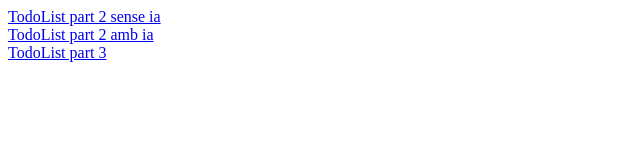
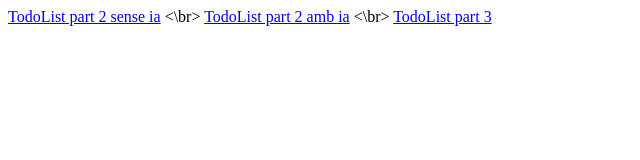
Before and after one commit to pepbote/index, a plain HTML site: page index.html in a window 1280 px wide. Shown: the whole page, without its empty margins (0-640 px from the left). Drawn offline with Linux system fonts and the light colour scheme.

Commit message:
Update index.html

```diff
--- a/index.html
+++ b/index.html
@@ -7,9 +7,9 @@
 </head>
 <body>
     <a href="https://pepbote.github.io/todoList-p2/" target="_blank">TodoList part 2 sense ia</a>
-    <br>
+    <\br>
     <a href="https://pepbote.github.io/todoListIA/" target="_blank">TodoList part 2 amb ia</a>
-    <br>
+    <\br>
     <a href="https://pepbote.github.io/todo_list_P3/" target="_blank">TodoList part 3</a>
 </body>
 </html>
```
